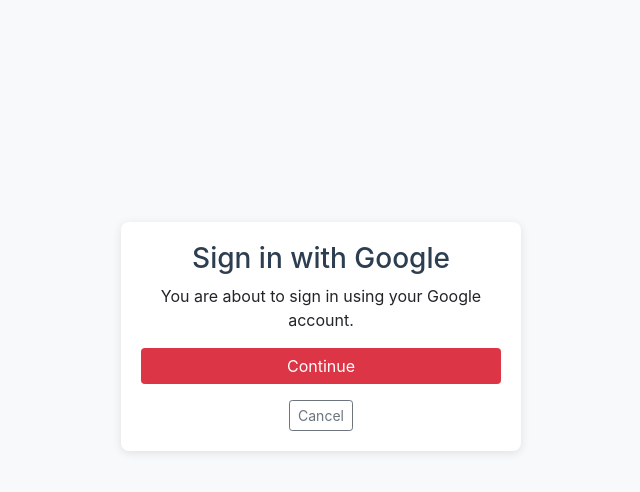
After one commit to Omvhare/Chat_app, a Django app: page /accounts/google/login/ in a window 1280 px wide. The commit adds this page. Shown: the top 492 px of the page, without its empty margins (319-959 px from the left). Run offline with Django 5.2, Linux system fonts and the light colour scheme; data comes from the database, SQL or seed files in the repository; both versions use the stored data as it was after the commit; some libraries are stand-ins or nearby versions.

Commit message:
Google Login + Chat page fixes

```diff
--- a/chat/urls.py
+++ b/chat/urls.py
@@ -2,4 +2,5 @@ from django.urls import path , include
 from . import views
 urlpatterns = [
      path('chat/<str:room_name>/', views.chat_room, name='chat'),
+     path('users/', views.user_list, name='user_list'),
 ]
--- a/templates/home.html
+++ b/templates/home.html
@@ -9,7 +9,7 @@
     <hr class="my-4">
     <p>Use the navigation bar to access your profile.</p>
     {% if user.is_authenticated %}
-    <h2>Hello, {{ username }}!</h2>
+    <h2>Hello, {{ user.username }}!</h2>
     <a href="{% url 'user_list' %}" class="btn btn-primary">Start Chat</a>
     {% endif %}
 </div>
--- a/templates/login.html
+++ b/templates/login.html
@@ -54,6 +54,9 @@
     {% endif %}
         <div class="login-container">
             <h2 class="login-title">Login</h2>
+            <a href="/accounts/google/login/" class="btn btn-danger">
+    <i class="fa fa-google"></i> Login with Google
+</a>
 
             <form action="{% url 'login' %}" method="POST">
                 {% csrf_token %}
--- /dev/null
+++ b/templates/socialaccount/login.html
@@ -0,0 +1,49 @@
+<!DOCTYPE html>
+<html lang="en">
+<head>
+    <meta charset="UTF-8">
+    <meta name="viewport" content="width=device-width, initial-scale=1.0">
+    <title>Continue with Google</title>
+    <link href="https://maxcdn.bootstrapcdn.com/bootstrap/4.5.2/css/bootstrap.min.css" rel="stylesheet">
+    <style>
+        body {
+            background-color: #f8f9fa;
+        }
+        .google-container {
+            max-width: 400px;
+            margin: auto;
+            margin-top: 20%;
+            padding: 20px;
+            background: white;
+            border-radius: 8px;
+            box-shadow: 0 2px 10px rgba(0, 0, 0, 0.1);
+            text-align: center;
+        }
+        h3 {
+            color: #2c3e50;
+        }
+        button {
+            background: #dc3545 !important;
+            border: none !important;
+        }
+        button:hover {
+            background: #bd2130 !important;
+        }
+    </style>
+</head>
+<body>
+    <div class="container">
+        <div class="google-container">
+            <h3>Sign in with Google</h3>
+            <p>You are about to sign in using your Google account.</p>
+            <form method="post">
+                {% csrf_token %}
+                <button type="submit" class="btn btn-danger btn-block">Continue</button>
+            </form>
+            <div class="mt-3">
+                <a href="/" class="btn btn-outline-secondary btn-sm">Cancel</a>
+            </div>
+        </div>
+    </div>
+</body>
+</html>
--- a/users/urls.py
+++ b/users/urls.py
@@ -1,9 +1,11 @@
 
-from django.urls import path
-from users.views import login_page, logout_page, signup_view
+from django.urls import path, include
+from users.views import login_page, logout_page, signup_view, home_view
 
 urlpatterns = [
     path('', login_page, name="login"),
     path('logout/', logout_page, name="logout"),
     path('signup/', signup_view, name="signup"),
+    path('home/', home_view, name="home"),
+    path('accounts/', include('allauth.urls')),
 ]
```
Also changed, not shown: chat/views.py (+65 -6 lines), chat_app/settings.py (+18 -3 lines), templates/user_list.html (added, +19 -0 lines), users/views.py (+6 -3 lines), db.sqlite3, 1 other file.
